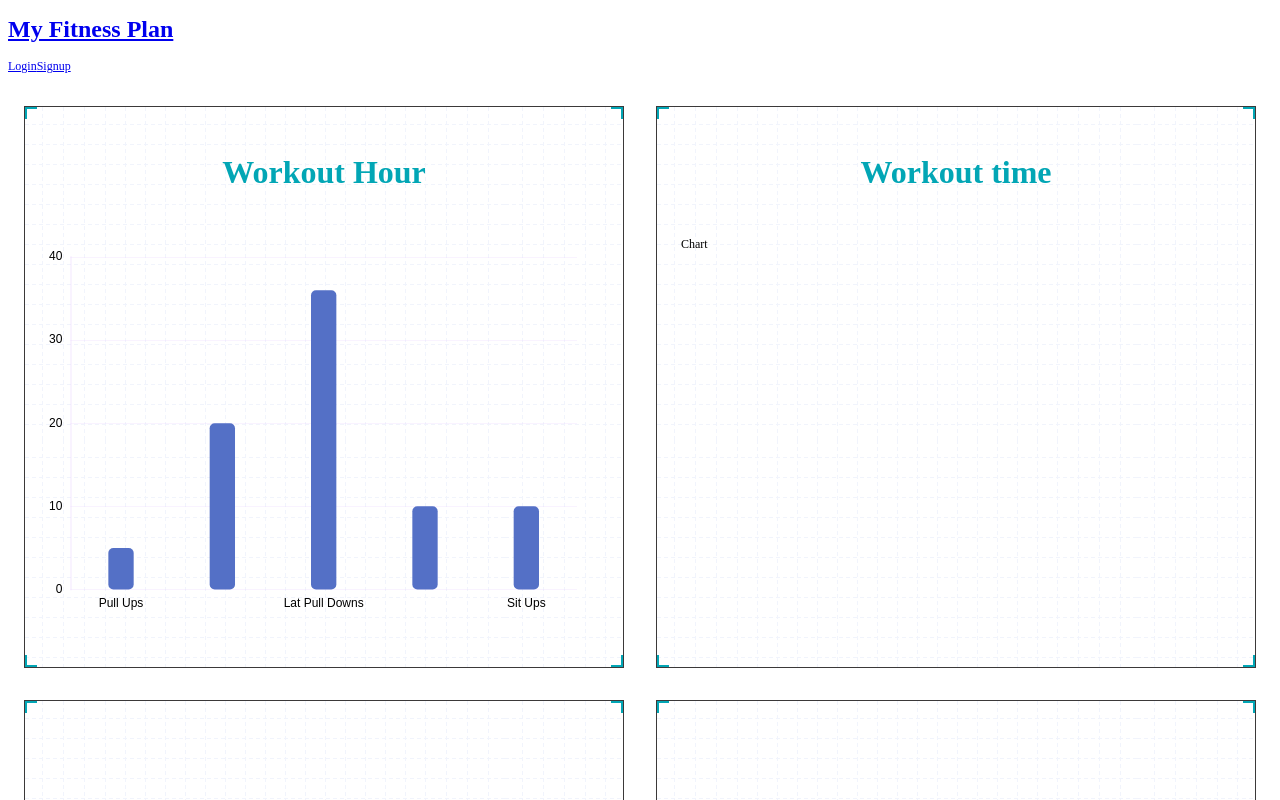
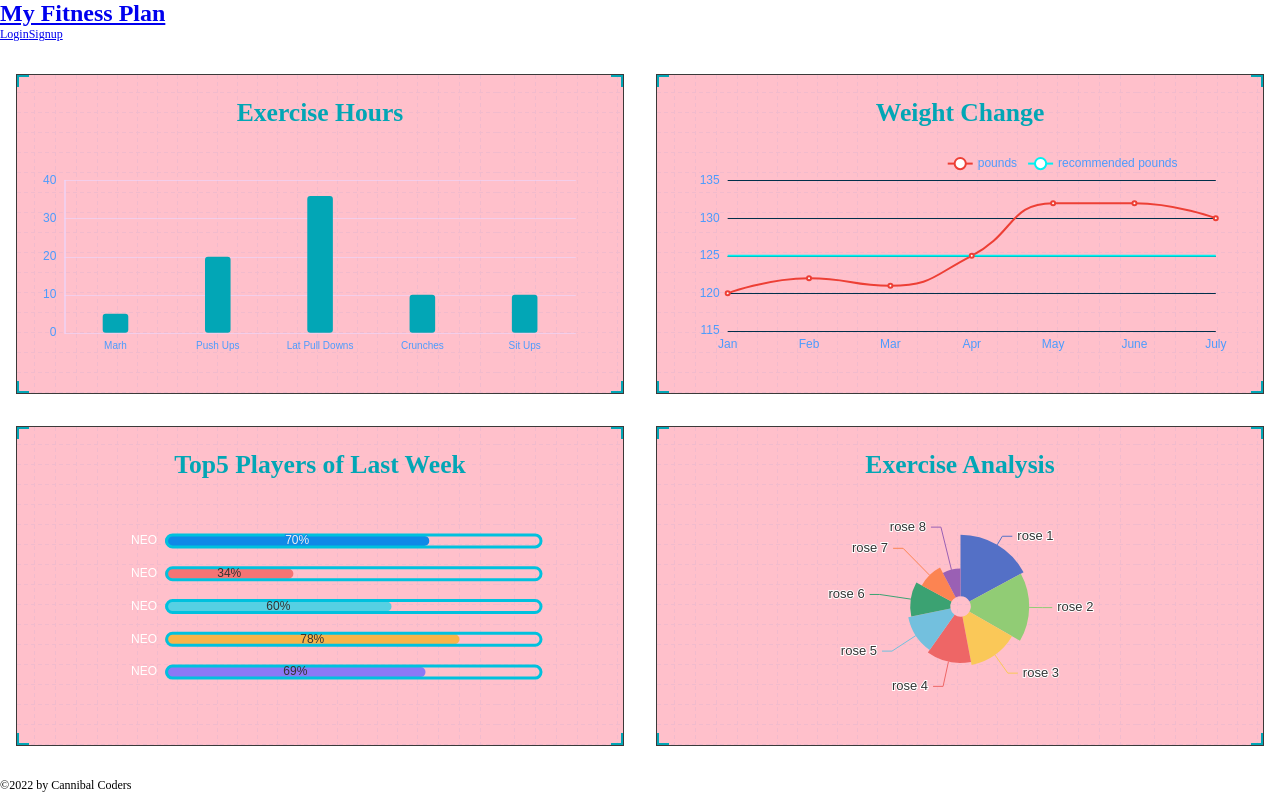
Before and after one commit to mschaaf17/Exercise-Mern, a React (Create React App) app in the folder client/: page /ranking in a window 1280 px wide. Shown: the top 800 px of the page. Built offline with nearby package versions, Linux system fonts and the light colour scheme.

Commit message:
add basic css for charts

```diff
--- a/client/src/pages/Ranking/index.css
+++ b/client/src/pages/Ranking/index.css
@@ -1,3 +1,9 @@
+* {
+  margin: 0;
+  padding: 0;
+  box-sizing: border-box;
+}
+
 .mainbox {
   display: flex;
   flex-wrap: wrap;
@@ -9,15 +15,16 @@
 .column {
   flex: 1;
   margin: 0.125rem;
-  min-width: 250px;
+  background-color: pink;
+  min-width: 400px;
 }
 
 .panel {
-  height: 3.875rem;
+  height: 2.5rem;
   position: relative;
-  padding: 0 0.1875rem 0.5rem;
+  padding: 0 0.2rem 0.2rem;
   background-color: pink;
-  margin-bottom: 0.25rem;
+  /* margin-bottom: 0.25rem; */
   border: 1px solid rgb(59, 57, 57);
   background: url(../../assets/images/line.png);
 }
@@ -77,10 +84,13 @@
   height: 0.6rem;
   color: #02a6b5;
   line-height: 0.6rem;
-  font-size: 0.25rem;
+  font-size: 0.2rem;
   text-align: center;
 }
 
 .chart {
-  height: 3rem;
+  /* height: 1.6rem; */
+  display:flex;
+  height: 1.6rem;
+  /* height: 100%; */
 }
--- a/client/src/pages/Ranking/index.js
+++ b/client/src/pages/Ranking/index.js
@@ -4,13 +4,15 @@ import '../../utils/flexible';
 import './index.css';
 
 function Ranking() {
+  useEffect(() => {
+    (function () {
       // 指定图表的配置项和数据
-  const option1 = {
+      const option = {
         // title: {
         //   text: 'ECharts 入门示例',
         // },
         // 多个颜色用于线型图
-    // color: ['pink', 'blue'],
+        color: ['rgb(2, 166, 182)'],
         // 提示框信息
         tooltip: {
           trigger: 'axis',
@@ -25,11 +27,12 @@ function Ranking() {
         // data: ['销量2'],
         // },
         xAxis: {
-      data: ['Pull Ups', 'Push Ups', 'Lat Pull Downs', 'Crunches', 'Sit Ups'],
+          data: ['Marh', 'Push Ups', 'Lat Pull Downs', 'Crunches', 'Sit Ups'],
           // 刻度标签字体颜色 大小
           axisLabel: {
             color: '#02a6b',
-        fontSize: '12',
+            fontSize: '10',
+            interval: 0,
           },
           // 刻度线位置 -
           axisTick: {
@@ -47,7 +50,7 @@ function Ranking() {
           {
             type: 'value',
             axisLabel: {
-          color: '#02a6b',
+              color: '#4c9bfd',
             },
             axisLine: {
               show: true,
@@ -59,7 +62,7 @@ function Ranking() {
             // y轴分割线
             splitLine: {
               lineStyle: {
-            color: 'rgb(235,215,255,.3)',
+                color: 'rgb(235,215,255,.6)',
               },
             },
           },
@@ -72,7 +75,7 @@ function Ranking() {
         //网格 可以控制图表大小
         grid: {
           left: '0%',
-      top: '20px',
+          top: '14%',
           right: '4%',
           bottom: '3%',
           // 显示刻度
@@ -94,47 +97,285 @@ function Ranking() {
             barWidth: '25%',
             // 柱子圆角
             itemStyle: {
-          barBorderRadius: 5,
+              barBorderRadius: 3,
             },
             data: [5, 20, 36, 10, 10, 20],
           },
         ],
       };
+      const myChart = echarts.init(document.querySelector('.hour'));
+      myChart.setOption(option);
+      window.addEventListener('resize', function () {
+        myChart.resize();
+      });
+    })();
 
-  useEffect(() => {
-    const myChart1 = echarts.init(document.querySelector('.chart'));
-    // 使用刚指定的配置项和数据显示图表。
-    myChart1.setOption(option1);
+    (function () {
+      const option = {
+        color: ['#ed3f35', '#00f2f1'],
+        tooltip: {
+          trigger: 'axis',
+        },
+        // 图例字体颜色 样式
+        legend: {
+          textStyle: {
+            color: '#4c9bfd',
+          },
+          right: '10%',
+        },
+
+        grid: {
+          top: '14%',
+          left: '3%',
+          right: '4%',
+          bottom: '3%',
+          //显示边框
+          show: false,
+          // borderColor: '#012f4a',
+          containLabel: true,
+        },
+
+        xAxis: {
+          type: 'category',
+          boundaryGap: false,
+          data: ['Jan', 'Feb', 'Mar', 'Apr', 'May', 'June', 'July'],
+          axisLine: {
+            show: false,
+          },
+          axisTick: {
+            // 刻度不显示
+            show: false,
+          },
+          axisLabel: {
+            color: '#4c9bfd',
+          },
+        },
+        yAxis: {
+          type: 'value',
+          min: 115,
+          max: 135,
+          axisLine: {
+            show: false,
+          },
+          axisTick: {
+            // 刻度不显示
+            show: false,
+          },
+          axisLabel: {
+            color: '#4c9bfd',
+          },
+          splitLine: {
+            lineStyle: {
+              color: '#012f4a',
+            },
+          },
+        },
+        series: [
+          {
+            name: 'pounds',
+            type: 'line',
+            stack: 'Total',
+            data: [120, 122, 121, 125, 132, 132, 130],
+            smooth: true,
+          },
+          {
+            name: 'recommended pounds',
+            type: 'line',
+            stack: 'Total2',
+            showSymbol: false,
+            data: [125, 125, 125, 125, 125, 125, 125],
+          },
+        ],
+      };
+      const myChart = echarts.init(document.querySelector('.weight'));
+      myChart.setOption(option);
+      window.onresize = myChart.resize;
+    })();
+
+    (function () {
+      var data = [70, 34, 60, 78, 69];
+      var titlename = ['NEO', 'NEO', 'NEO', 'NEO', 'NEO'];
+      var valdata = [702, 350, 610, 793, 664];
+      var myColor = ['#1089E7', '#F57474', '#56D0E3', '#F8B448', '#8B78F6'];
+      const option = {
         // 基于准备好的dom，初始化echarts实例
-    window.onresize = myChart1.resize;
+        //图标位置
+        grid: {
+          top: '10%',
+          left: '22%',
+          bottom: '10%',
+        },
+        xAxis: {
+          show: false,
+        },
+        yAxis: [
+          {
+            show: true,
+            data: titlename,
+            inverse: true,
+            axisLine: {
+              show: false,
+            },
+            splitLine: {
+              show: false,
+            },
+            axisTick: {
+              show: false,
+            },
+            axisLabel: {
+              color: '#fff',
+              rich: {
+                lg: {
+                  backgroundColor: '#339911',
+                  color: '#fff',
+                  borderRadius: 15,
+                  // padding: 5,
+                  align: 'center',
+                  width: 15,
+                  height: 15,
+                },
+              },
+            },
+          },
+          {
+            show: false,
+            inverse: true,
+            data: valdata,
+            axisLabel: {
+              textStyle: {
+                fontSize: 12,
+                color: '#fff',
+              },
+            },
+          },
+        ],
+        series: [
+          {
+            name: '条',
+            type: 'bar',
+            yAxisIndex: 0,
+            data: data,
+            barCategoryGap: 50,
+            barWidth: 10,
+            itemStyle: {
+              normal: {
+                barBorderRadius: 20,
+                color: function (params) {
+                  var num = myColor.length;
+                  return myColor[params.dataIndex % num];
+                },
+              },
+            },
+            label: {
+              normal: {
+                show: true,
+                position: 'inside',
+                formatter: '{c}%',
+              },
+            },
+          },
+          {
+            name: '框',
+            type: 'bar',
+            yAxisIndex: 1,
+            barCategoryGap: 50,
+            data: [100, 100, 100, 100, 100],
+            barWidth: 15,
+            itemStyle: {
+              normal: {
+                color: 'none',
+                borderColor: '#00c1de',
+                borderWidth: 3,
+                barBorderRadius: 15,
+              },
+            },
+          },
+        ],
+      };
+      const myChart = echarts.init(document.querySelector('.ranking'));
+      myChart.setOption(option);
+      window.addEventListener('resize', function () {
+        myChart.resize();
+      });
+    })();
+
+    (function () {
+      const option = {
+        legend: {
+          show: false,
+          top: 'bottom',
+          itemWidth: 10,
+          itemHeight: 10,
+          textStyle: {
+            color: 'blue',
+            fontSize: '13',
+          },
+        },
+
+        series: [
+          {
+            name: 'Exercise Analysis',
+            type: 'pie',
+            radius: ['10%', '70%'],
+            center: ['50%', '50%'],
+            roseType: 'radius',
+            label: {
+              fontSize: 13,
+            },
+            labelLine: {
+              // 连接到图形的线长度
+              length: 10,
+              // 连接到文字的线长度
+              length2: 10,
+            },
+            data: [
+              { value: 40, name: 'rose 1' },
+              { value: 38, name: 'rose 2' },
+              { value: 32, name: 'rose 3' },
+              { value: 30, name: 'rose 4' },
+              { value: 28, name: 'rose 5' },
+              { value: 26, name: 'rose 6' },
+              { value: 22, name: 'rose 7' },
+              { value: 18, name: 'rose 8' },
+            ],
+          },
+        ],
+      };
+      const myChart = echarts.init(document.querySelector('.analysis'));
+      myChart.setOption(option);
+      window.addEventListener('resize', function () {
+        myChart.resize();
+      });
+    })();
   });
 
   return (
     <div className="mainbox">
       <div className="column">
         <div className="panel bar">
-          <h2>Workout Hour</h2>
-          <div className="chart">Chart</div>
-          <div className="panel-footer"></div>
-        </div>
-        <div className="panel line">
-          <div className="panel-footer"></div>
-        </div>
-        <div className="panel pie">
+          <h2>Exercise Hours</h2>
+          <div className="chart hour"></div>
           <div className="panel-footer"></div>
         </div>
       </div>
-
       <div className="column">
-        <div className="panel bar">
-          <h2>Workout time</h2>
-          <div className="chart">Chart</div>
+        <div className="panel line">
+          <h2>Weight Change</h2>
+          <div className="chart weight"></div>
           <div className="panel-footer"></div>
         </div>
+      </div>
+      <div className="column">
         <div className="panel line">
+          <h2>Top5 Players of Last Week</h2>
+          <div className="chart ranking"></div>
           <div className="panel-footer"></div>
         </div>
-        <div className="panel pie">
+      </div>
+      <div className="column">
+        <div className="panel line">
+          <h2>Exercise Analysis</h2>
+          <div className="chart analysis"></div>
           <div className="panel-footer"></div>
         </div>
       </div>
```
Lines whose indentation alone changed are shown as unchanged.
